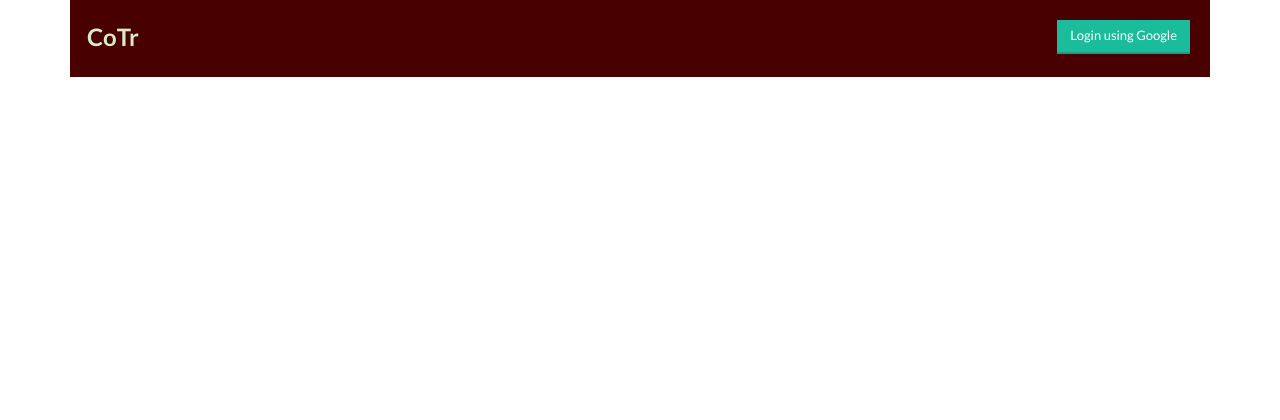
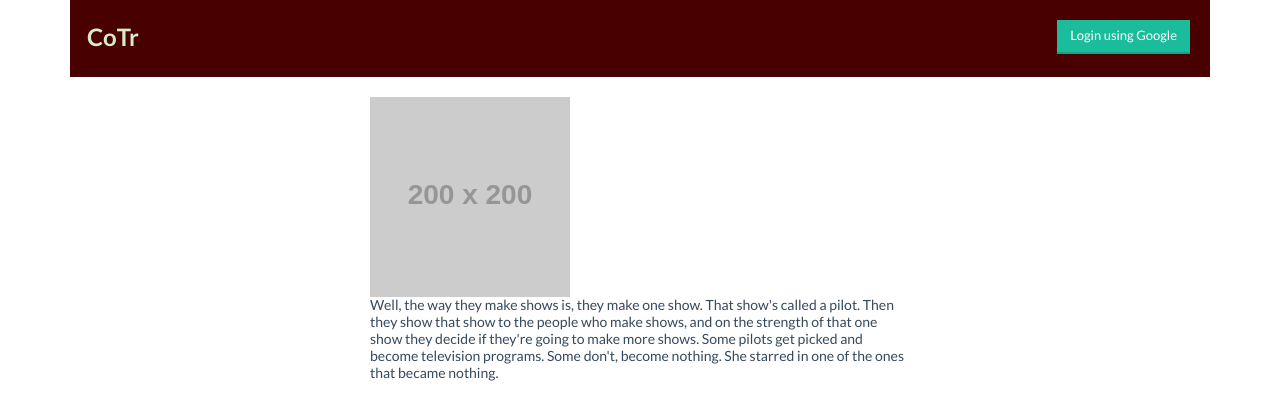
Before and after one commit to somrahul/TradeCollab, a PHP site: page /TradeCollab/index.php in a window 1280 px wide. Shown: the top 420 px of the page. Run offline with PHP 8.4, Linux system fonts and the light colour scheme; grey boxes labelled with a size stand in for pictures from a placeholder-image service; some libraries are stand-ins or nearby versions.

Commit message:
change in css and index php

```diff
--- a/index.php
+++ b/index.php
@@ -112,14 +112,34 @@ try {
       <div class="container">
         <button type="button" class="btn btn-navbar" data-toggle="collapse" data-target="#nav-collapse-01"></button>
         <a href="#" class="navbar-brand">CoTr</a>
-		        <form class="navbar-search pull-right" action="?login" method="post">
+          <form class="navbar-search pull-right" action="">
               <div class="input-group input-group-sm">
-		                 <button class="btn btn-embossed btn-primary">Login using Google</button>
+                  <button class="btn btn-embossed btn-primary">
+                    Login using Google
+                  </button>
+
               </div>
           </form>
       </div>
     </div>
   </div>
+  <div class="row">
+    <div class="container">
+      <div class="col-md-3">
+      </div>
+      <div class="col-md-6">
+    <div class="abtcotr">
+      <div class="cotrimg">
+      <img src="http://placehold.it/200x200">
+      </div>
+      <div id="cotrdesc">
+        Well, the way they make shows is, they make one show. That show's called a pilot. Then they show that show to the people who make shows, and on the strength of that one show they decide if they're going to make more shows. Some pilots get picked and become television programs. Some don't, become nothing. She starred in one of the ones that became nothing.
+      </div>
+    </div>
+    <div>
+  </div>
+  </div>
+
 </div>
     <!-- /.container -->
 
```
Lines whose indentation alone changed are shown as unchanged.
